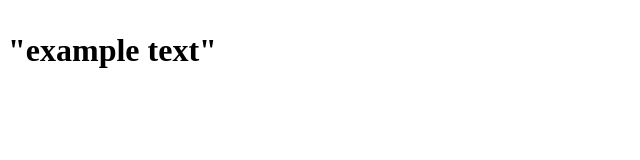
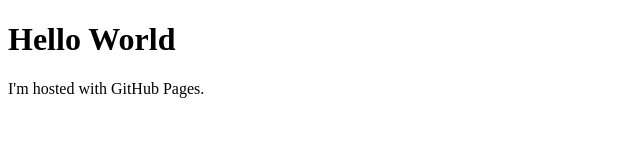
Before and after one commit to kobey12/KobeyWorks, a plain HTML site: page Index.html in a window 1280 px wide. Shown: the whole page, without its empty margins (0-640 px from the left). Drawn offline with Linux system fonts and the light colour scheme.

Commit message:
Update Index.html

```diff
--- a/Index.html
+++ b/Index.html
@@ -1,15 +1,7 @@
 <!DOCTYPE html>
-
 <html>
-
 <body>
-
-<html>
-
-<h1>
-
-<p> "example text" </p>
-
+<h1>Hello World</h1>
+<p>I'm hosted with GitHub Pages.</p>
 </body>
-
 </html>
```
